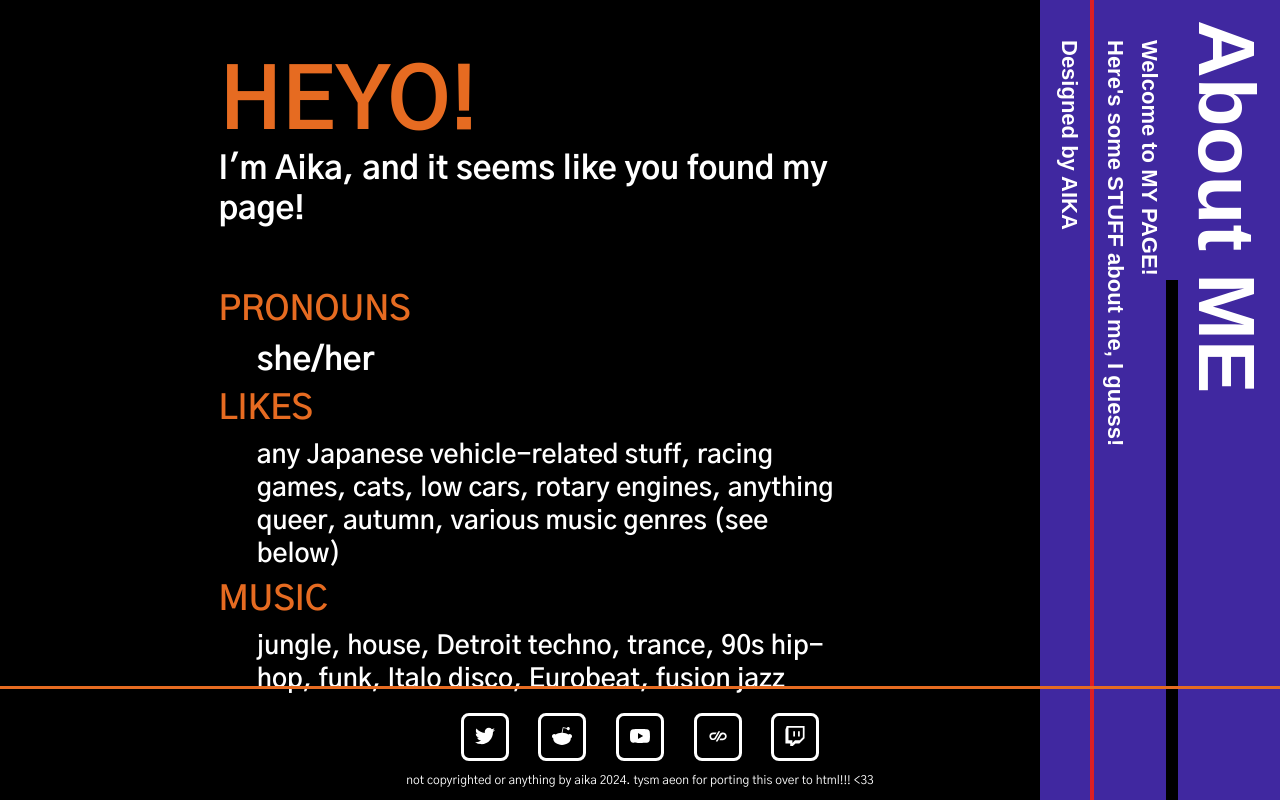
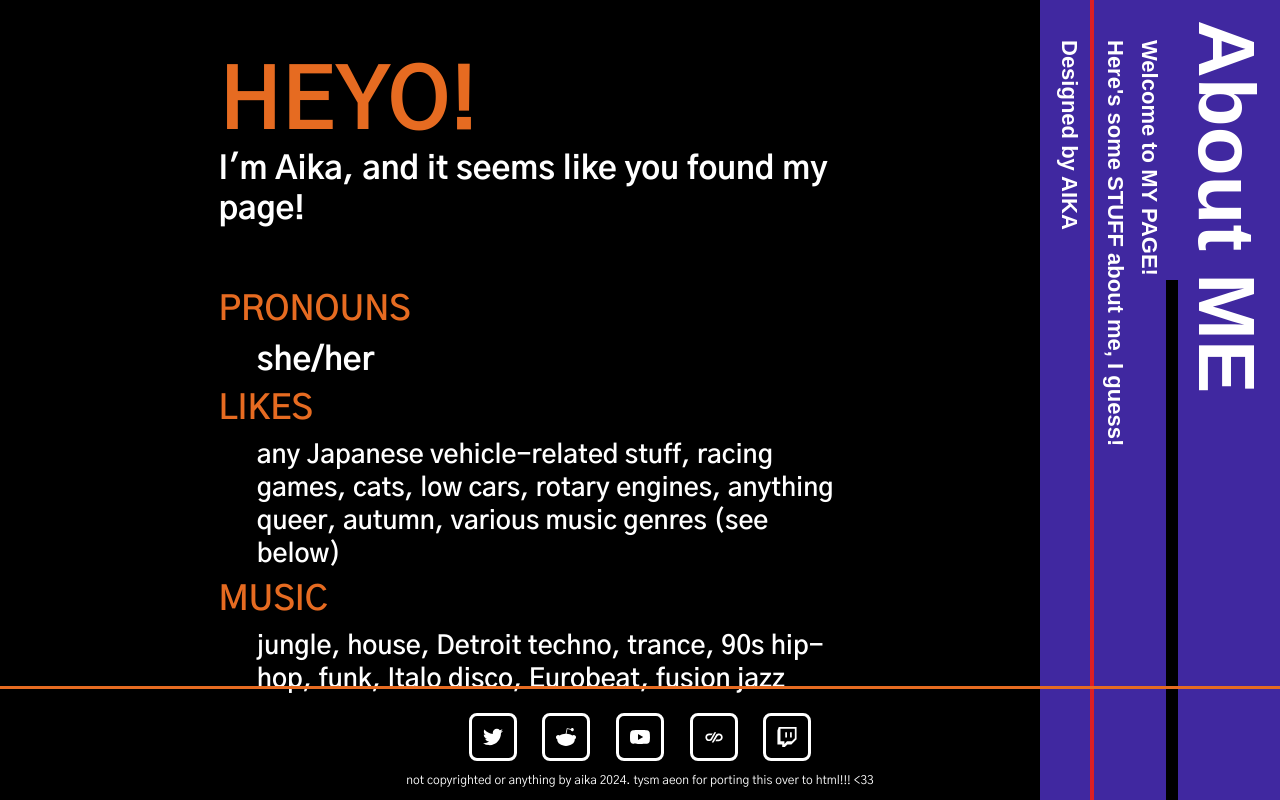
Before and after one commit to AikaFD3S/aikafd3s.github.io, a plain HTML site: page index.html in a window 1280 px wide. Drawn offline with Linux system fonts and the light colour scheme.

Commit message:
Add files via upload

```diff
--- a/aika.css
+++ b/aika.css
@@ -84,11 +84,14 @@ h2 {
     flex-direction: column;
     align-items: center;
     justify-content: center;
+	text-align: center;
 }
 
 #button-div {
     padding: 1vh;
     margin-top: 2vh;
+	display: flex;
+	flex-direction: row;
 }
 
 button {
@@ -102,6 +105,9 @@ button {
     min-width: 40px;
     min-height: 40px;
     transition: border .25s;
+	display: flex;
+	justify-content: center;
+	align-items: center;
 }
 
 button:hover {
@@ -118,6 +124,8 @@ button:hover > svg {
     font-family: 'Gothic A1', Arial, Helvetica, sans-serif;
     margin-top: 0.5vh;
     font-size: 1.5vh;
+	margin-left: 10vw;
+	margin-right: 10vw;
 }
 
 svg {
```
